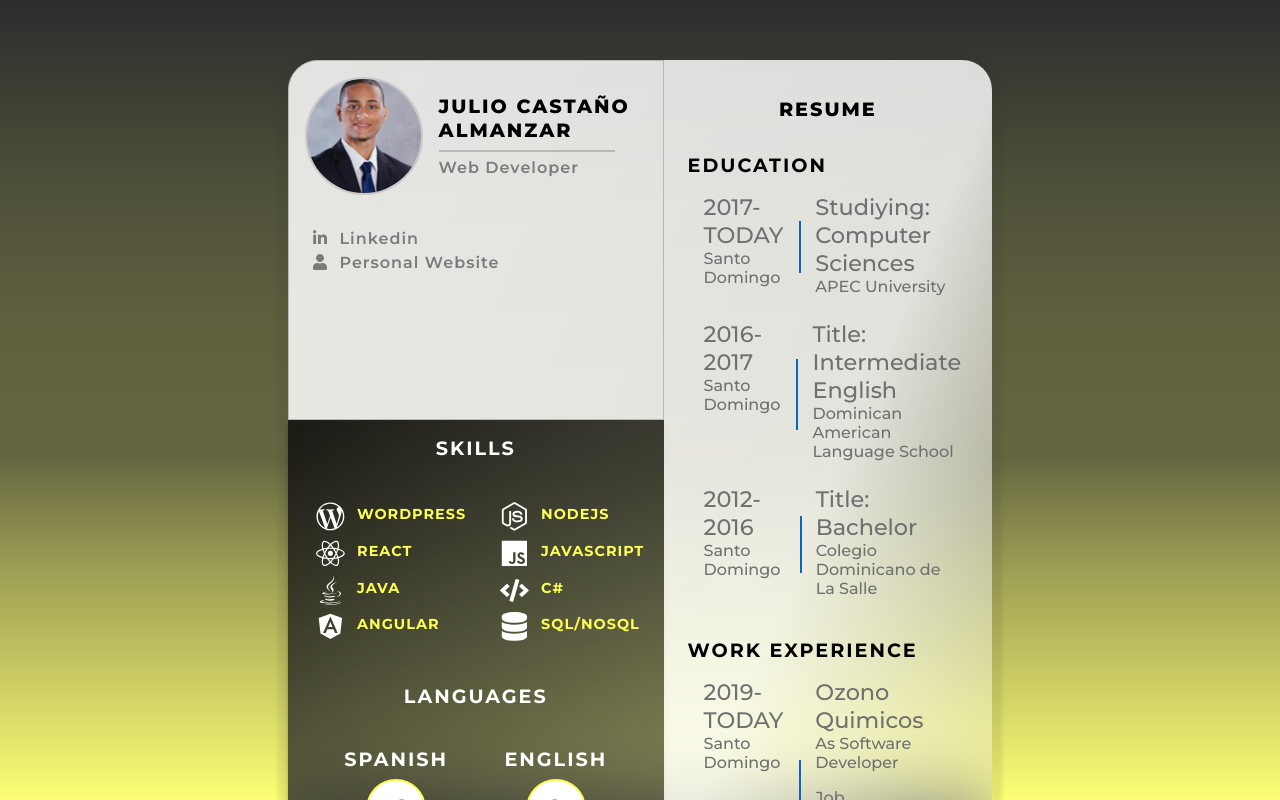
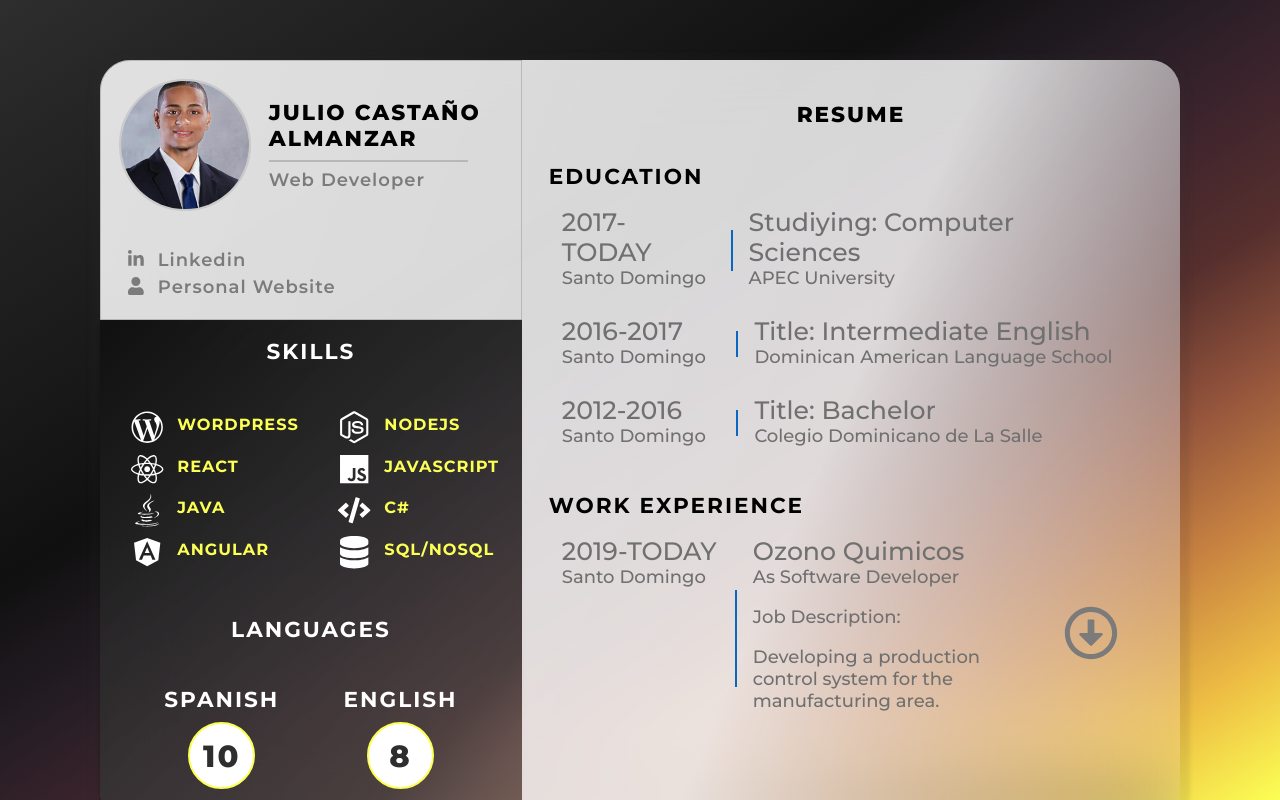
Before and after one commit to julio-ccatb/portfolio-web, a React (Create React App) app: page / in a window 1280 px wide. Shown: the top 800 px of the page. Built offline with nearby package versions, Linux system fonts and the light colour scheme.

Commit message:
Section Resume - Completed - background changed

```diff
--- a/src/components/resume.js
+++ b/src/components/resume.js
@@ -27,7 +27,7 @@ const ResumeSection = () => {
 
     const works = [
         { date_range: '2019-TODAY', city: 'Santo Domingo', place: 'Ozono Quimicos', work: 'Software Developer', description: 'Developing a production control system for the manufacturing area.' },
-        { date_range: '2019-2020', city: 'Santo Domingo', place: 'Soluflex', work: 'Database Support', description: 'Mainly play the role of contact of the company at the Ney Arias Lora Hospital, in addition to supporting bases data and act as technical support of the application GeMedi.' },
+        { date_range: '2019-2020', city: 'Santo Domingo', place: 'Soluflex', work: 'Database Support', description: 'Mainly play the role of contact of the company at the Ney Arias Lora Hospital, in addition to supporting databases and act as technical support of the application GeMedi.' },
         { date_range: '2016-2018', city: 'Santo Domingo', place: 'Amerident Group', work: 'Cashier', description: 'Mainly, I worked as a front-line cashier, being the one in charge of opening the shifts in addition to training the new cashiers assigned to that area, adding to this various temporary rotations to the administrative areas.' }
     ]
 
--- a/src/index.css
+++ b/src/index.css
@@ -3,19 +3,30 @@
 
 * {
   font-family: 'Montserrat', sans-serif;
-  font-size  : 16px;
+  font-size  : 18px;
 }
 
 
 body {
-  background           : linear-gradient(180deg, #2E2E2E 0.94%, #4F5039 23.38%, #5E5E3E 38.75%, #666741 57.29%, #9D9F54 71.34%, #FCFF74 100%);
+  background-image     : linear-gradient(to right bottom, #2e2e2e, #262626, #1f1f1f, #181818, #101010, #231c23, #3d242d, #562f2d, #93543c, #c88341, #edbd44, #fcff54);
   background-repeat    : no-repeat;
-  background-size      : cover;
+  background-size      : 900%;
   height               : 100%;
   background-attachment: fixed;
+  animation            : bg-animation 60s infinite alternate;
 }
 
-p{
+@keyframes bg-animation {
+  0% {
+    background-position: left;
+  }
+
+  100% {
+    background-position: right;
+  }
+}
+
+p {
   color: #707070;
 }
 
@@ -29,7 +40,7 @@ p{
 
 .main {
   background     : linear-gradient(110deg, rgba(255, 255, 255, 0.3) 0%, rgba(255, 255, 255, 0.1) 75%);
-  width          : 55vw;
+  width          : 60rem;
   box-shadow     : 0px 4px 4px 10px rgba(49, 49, 49, 0.1);
   backdrop-filter: blur(40px);
   border-radius  : 30px;
@@ -82,7 +93,7 @@ p{
   width        : 7.1rem;
   border-radius: 50%;
   border       : 2px solid #cacaca;
-  object-fit: cover;
+  object-fit   : cover;
 }
 
 .card-header-body {
```
